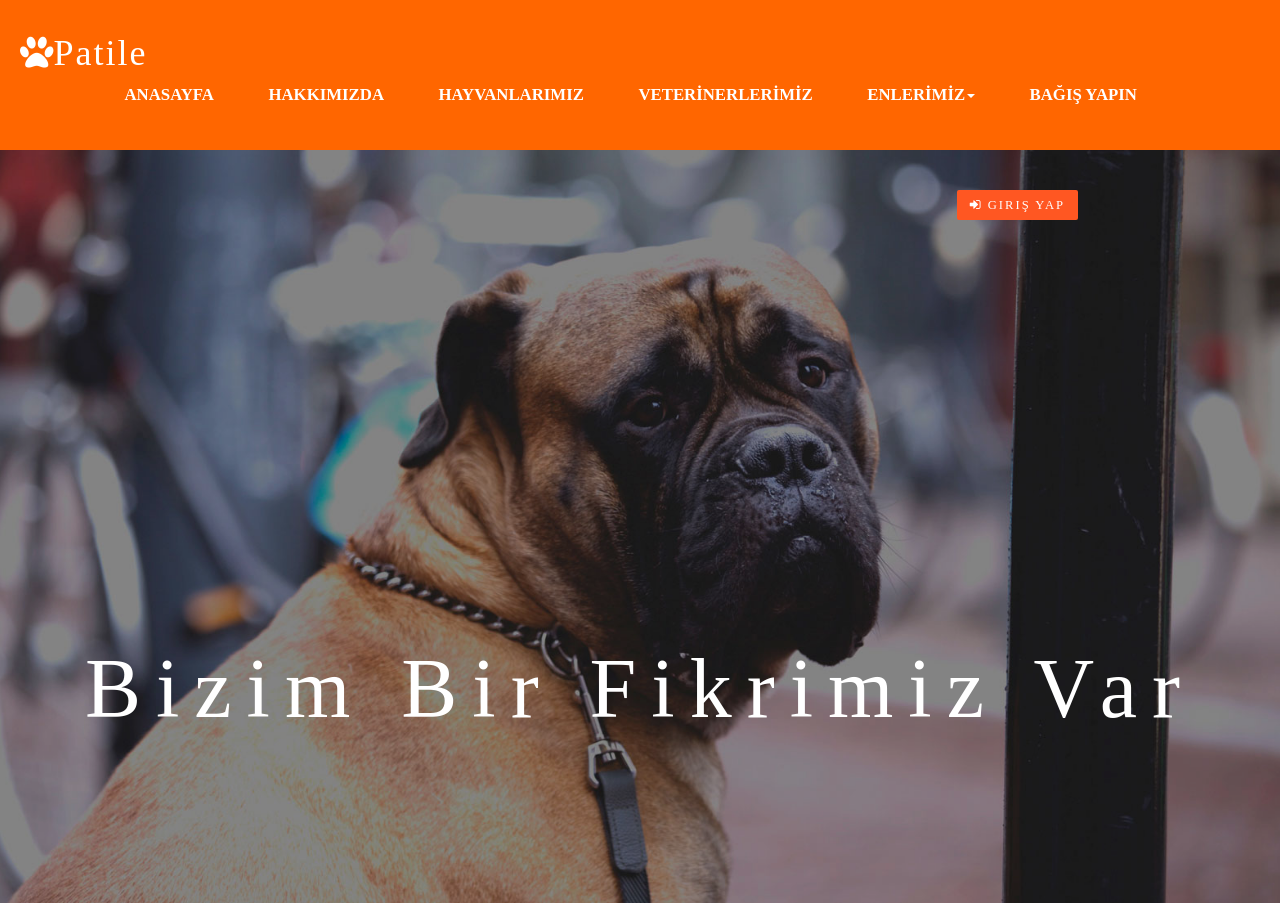
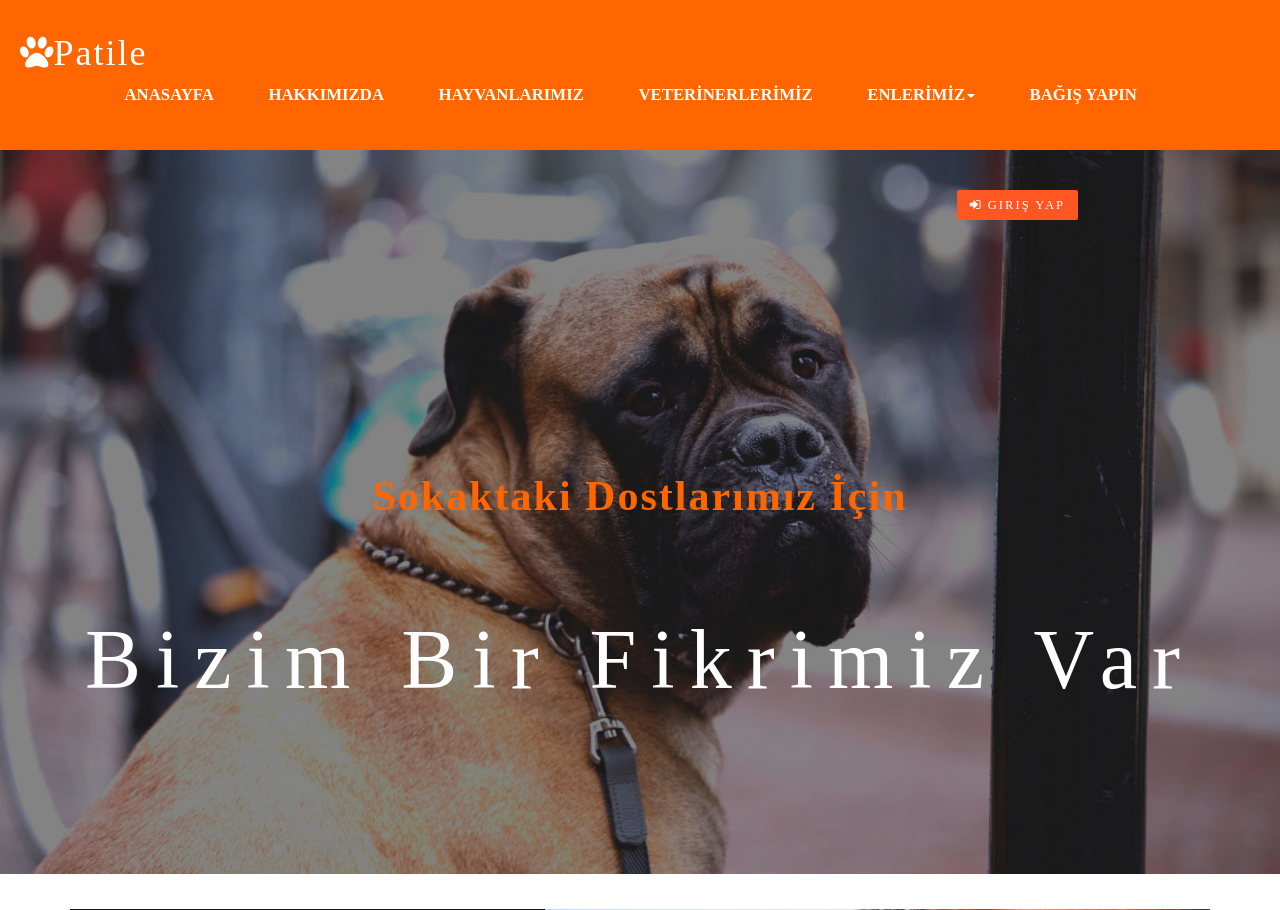
Before and after one commit to patile/patile, a Django app: page / in a window 1280 px wide. Shown: the top 910 px of the page. Run offline with Django 3.2, Linux system fonts and the light colour scheme; some libraries are stand-ins or nearby versions; some web fonts are replaced.

Commit message:
index html düzenlendi

```diff
--- a/Patile/home/static/css/style.css
+++ b/Patile/home/static/css/style.css
@@ -130,7 +130,7 @@ body a:focus {
 	letter-spacing: 15px;
 }
 
-.banner-w3text p {
+.banner-w3text12 p {
     font-size: 2em;
 	color: #ff5722;
 	letter-spacing: 10px;
@@ -2257,6 +2257,12 @@ h2.typoh2 {
 
 /*-- single --*/
 
+#p-color {
+    color: #ff6600;
+    font-size: 3em;
+    letter-spacing: 2px;
+}
+
 .w3ls_single_left_grid_right h3 {
 	font-size: 1.5em;
 	color: #ff5722;
--- a/Patile/home/templates/index.html
+++ b/Patile/home/templates/index.html
@@ -29,7 +29,7 @@ License URL: http://creativecommons.org/licenses/by/3.0/
 				</div>
 			</div>
 			<div class="banner-w3text w3layouts">
-                <p class="w3_text">Sokaktaki Dostlarımız İçin</p>
+                <p class="w3_text12" id="p-color">Sokaktaki Dostlarımız İçin</p>
 				<h3 class="w3ls_agile">Dog Cat Pet Care </h3>
 
                 <h4>Bizim Bir Fikrimiz Var</h4>
```
